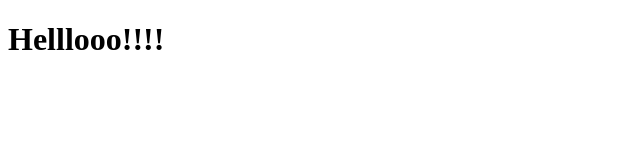
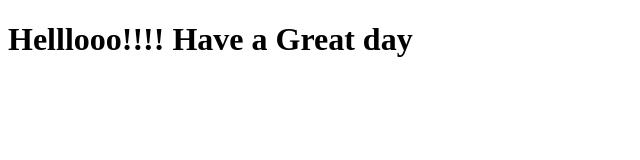
Before and after one commit to mrinalmalkar/coursera-webdev, a plain HTML site: page site/index.html in a window 1280 px wide. Shown: the whole page, without its empty margins (0-640 px from the left). Drawn offline with Linux system fonts and the light colour scheme.

Commit message:
Small Addition to our page.

```diff
--- a/site/index.html
+++ b/site/index.html
@@ -4,6 +4,6 @@
 		<title>Hello World!!!</title>
 	</head>
 	<body>
-		<h1>Helllooo!!!!</h1>
+		<h1>Helllooo!!!! Have a Great day</h1>
 	</body>
 </html>
```
